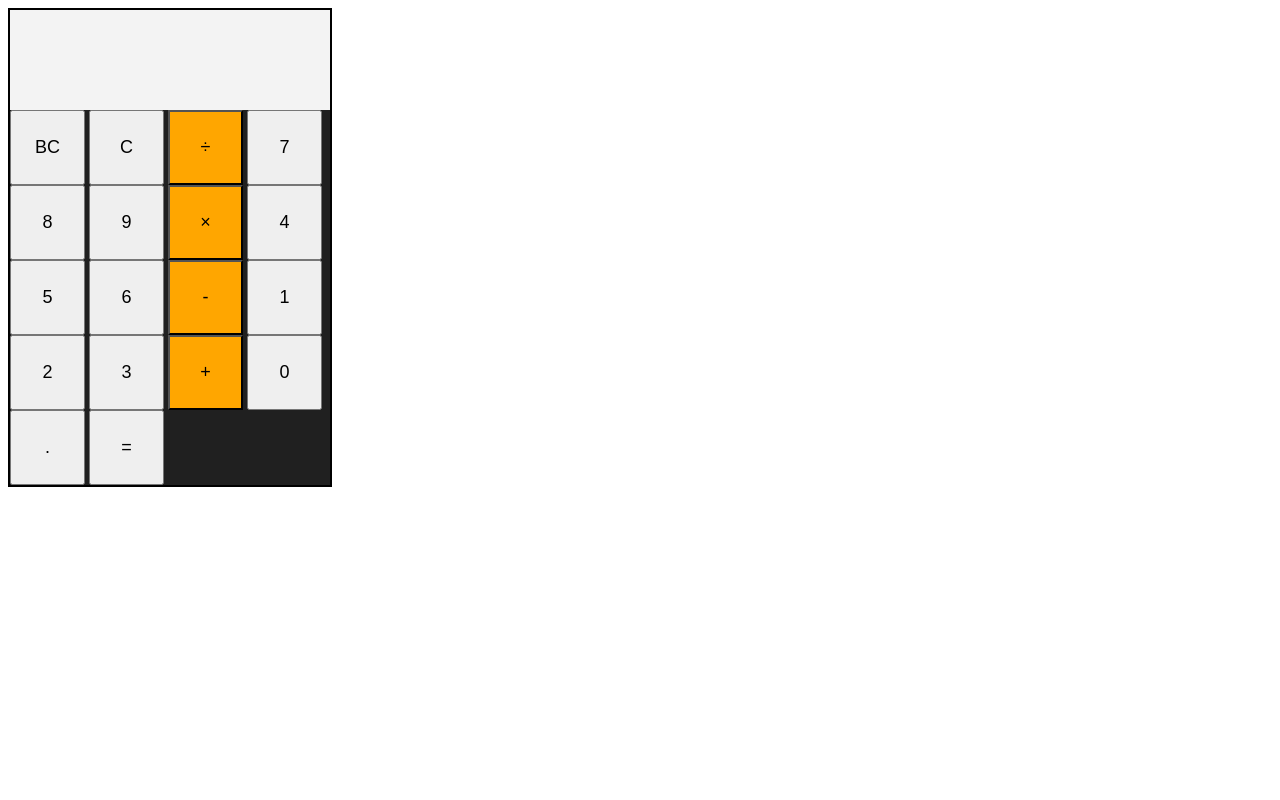
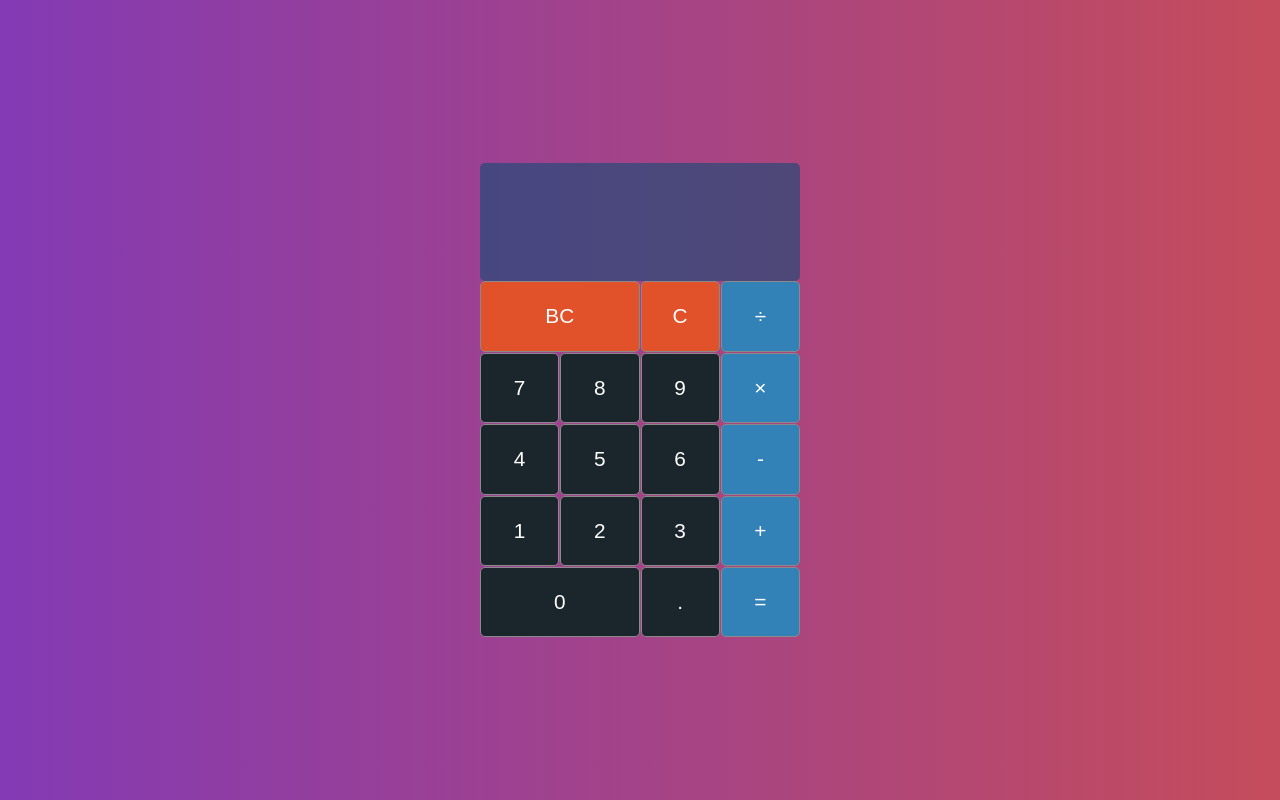
Before and after one commit to Mzr96/calculator, a plain HTML site: page index.html in a window 1280 px wide. Drawn offline with Linux system fonts and the light colour scheme.

Commit message:
Change layout to grid
Change main layout from flex to grid beside some design improvments.

```diff
--- a/style.css
+++ b/style.css
@@ -1,31 +1,81 @@
+* {
+  padding: 0;
+  margin: 0;
+}
+
 body {
+  height: 100vh;
+  background: linear-gradient(
+    90deg,
+    rgba(131, 58, 180, 1) 0%,
+    rgba(196, 76, 92, 1) 99%
+  );
+
+  display: flex;
+  justify-content: center;
+  align-items: center;
 }
 .calculator {
-  border-width: 2px;
-  border-style: solid;
-  border-color: black;
   width: 320px;
   height: 475px;
-  background-color: rgb(32, 32, 32);
+
+  display: grid;
+  grid-template-rows: 1fr 3fr;
+
+  border-radius: 6px;
+}
+
+.buttons {
+  display: grid;
+  grid-template-columns: repeat(4, 1fr);
+  grid-template-rows: repeat(5, 1fr);
+  gap: 1px;
+}
+
+.backspace {
+  grid-column: 1/3;
+  background-color: #e2522a;
+}
+
+.clear {
+  grid-column: 3;
+  /* grid-row: 1; */
+  background-color: #e2522a;
+}
+
+.digit.zero {
+  grid-column: 1/3;
+
+  background-color: #1b262c;
+  color: white;
 }
 
 button {
-  width: 75px;
-  height: 75px;
-  font-size: large;
+  border: none;
+  border: 1px solid rgb(138, 138, 138);
+  font-size: 1.3rem;
+  font-weight: 400;
+  border-radius: 5px;
+
+  background-color: #1b262c;
+  color: white;
+}
+
+button:active {
+  transform: scale(0.97);
 }
 
 div > .display {
-  height: 100px;
-  width: 300x;
   background-color: rgb(243, 243, 243);
+  opacity: 0.6;
   font-size: xx-large;
+  background-color: #0f4c75;
+  color: white;
+  border-radius: 5px;
 }
 
-.operator {
-  background-color: rgb(255, 166, 0);
+.operator,
+.equal {
+  background-color: #3282b8;
+  /* background-color: #e2522a; */
 }
-
-.clear {
-  width: 280;
-}
```
